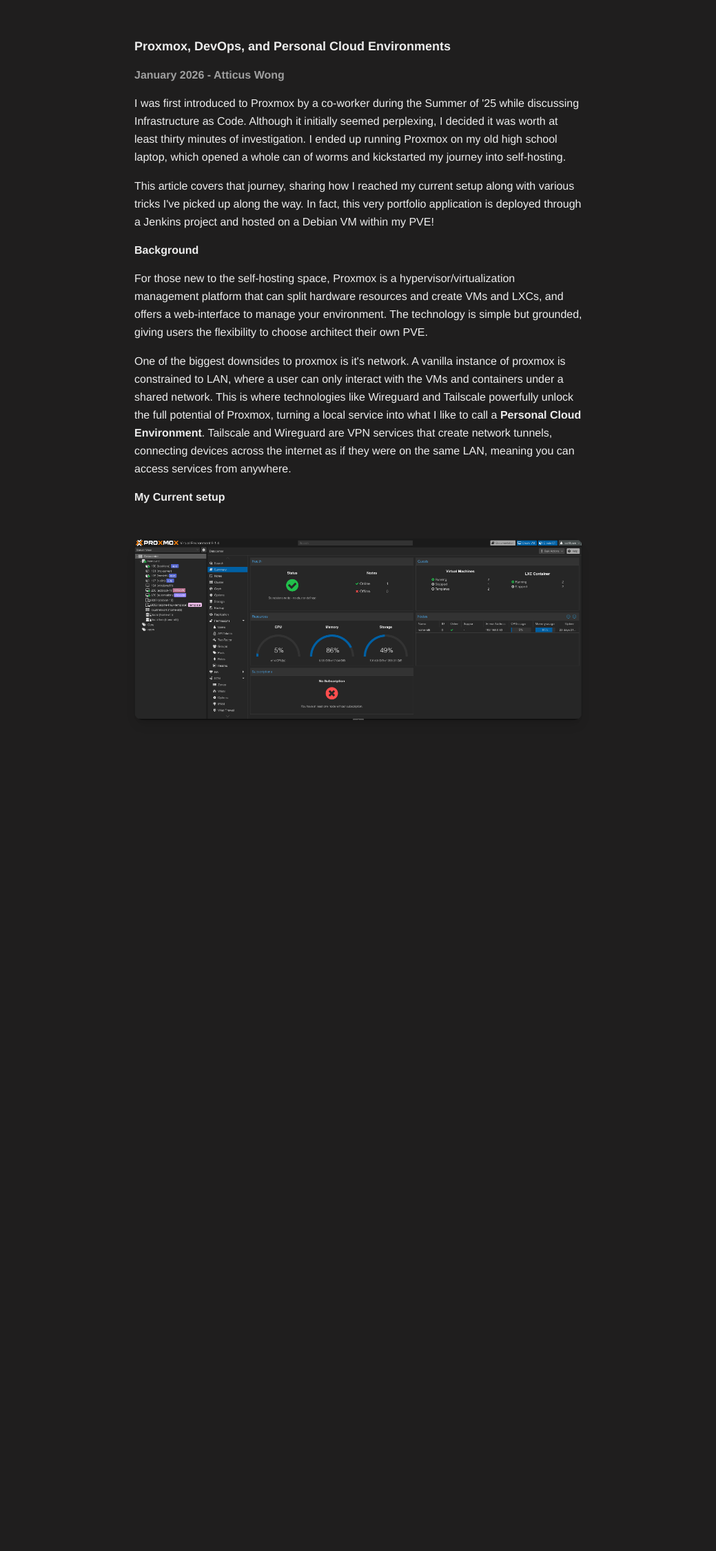
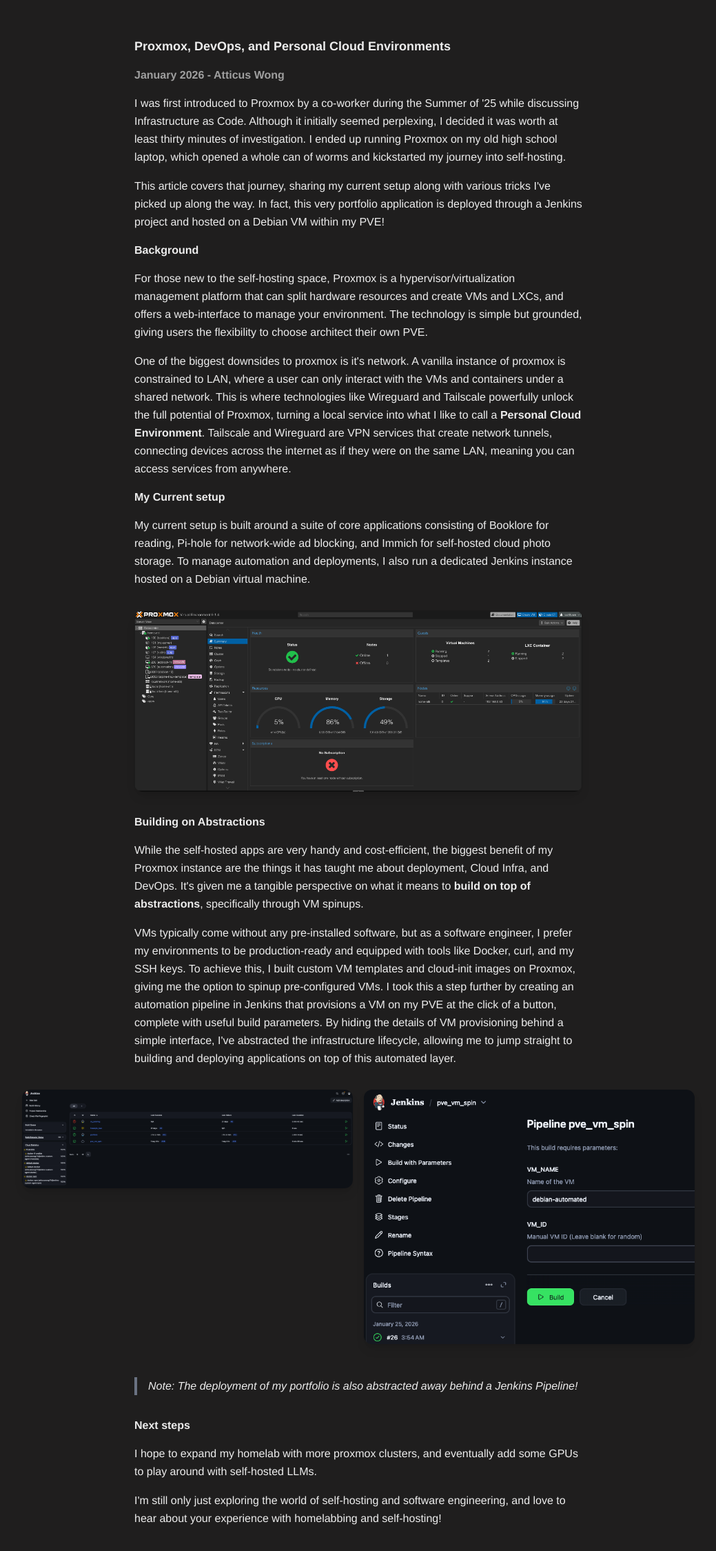
Before and after one commit to Atticus-Wong/portfolio, a Next.js app: page /proxmox in a window 1280 px wide. Shown: the part 107-2356 px from the top of the page at 69% size, without its empty margins (120-1159 px from the left). Before the commit the page ends 1263 px from the top, so only its background shows below. Built offline with nearby package versions, Linux system fonts and the light colour scheme.

Commit message:
add: finish proxmox devops article

```diff
--- a/src/app/proxmox/page.mdx
+++ b/src/app/proxmox/page.mdx
@@ -1,4 +1,5 @@
 import ArticleLayout from '@/components/ArticleLayout'
+import ZoomableImage from '@/components/ZoomableImage'
 
 export default function Layout({ children }) {
   return <ArticleLayout>{children}</ArticleLayout>
@@ -9,7 +10,7 @@
 
 I was first introduced to Proxmox by a co-worker during the Summer of '25 while discussing Infrastructure as Code. Although it initially seemed perplexing, I decided it was worth at least thirty minutes of investigation. I ended up running Proxmox on my old high school laptop, which opened a whole can of worms and kickstarted my journey into self-hosting.
 
-This article covers that journey, sharing how I reached my current setup along with various tricks I've picked up along the way. In fact, this very portfolio application is deployed through a Jenkins project and hosted on a Debian VM within my PVE!
+This article covers that journey, sharing my current setup along with various tricks I've picked up along the way. In fact, this very portfolio application is deployed through a Jenkins project and hosted on a Debian VM within my PVE!
 
 #### Background
 For those new to the self-hosting space, Proxmox is a hypervisor/virtualization management platform that can split hardware resources and create VMs and LXCs, and offers a web-interface to manage your environment. The technology is simple but grounded, giving users the flexibility to choose architect their own PVE.
@@ -18,4 +19,28 @@
 
 
 #### My Current setup
+
+My current setup is built around a suite of core applications consisting of Booklore for reading, Pi-hole for network-wide ad blocking, and Immich for self-hosted cloud photo storage. To manage automation and deployments, I also run a dedicated Jenkins instance hosted on a Debian virtual machine.
+
 ![My Server Setup](/PVE_environment.png)
+
+#### Building on Abstractions
+While the self-hosted apps are very handy and cost-efficient, the biggest benefit of my Proxmox instance are the things it has taught me about deployment, Cloud Infra, and DevOps. It's given me a tangible perspective on what it means to **build on top of abstractions**, specifically through VM spinups.
+
+VMs typically come without any pre-installed software, but as a software engineer, I prefer my environments to be production-ready and equipped with tools like Docker, curl, and my SSH keys. To achieve this, I built custom VM templates and cloud-init images on Proxmox, giving me the option to spinup pre-configured VMs. I took this a step further by creating an automation pipeline in Jenkins that provisions a VM on my PVE at the click of a button, complete with useful build parameters. By hiding the details of VM provisioning behind a simple interface, I've abstracted the infrastructure lifecycle, allowing me to jump straight to building and deploying applications on top of this automated layer.
+
+<div className="flex flex-col md:flex-row gap-4">
+  <div className="flex-1">
+    <ZoomableImage src="/Jenkins.png" alt="Jenkins instance" />
+  </div>
+  <div className="flex-1">
+    <ZoomableImage src="/pve_vm_spin.png" alt="PVE_VM_SPIN" />
+  </div>
+</div>
+
+> Note: The deployment of my portfolio is also abstracted away behind a Jenkins Pipeline!
+
+#### Next steps
+I hope to expand my homelab with more proxmox clusters, and eventually add some GPUs to play around with self-hosted LLMs.
+
+I'm still only just exploring the world of self-hosting and software engineering, and love to hear about your experience with homelabbing and self-hosting!
--- a/src/components/ZoomableImage.tsx
+++ b/src/components/ZoomableImage.tsx
@@ -16,7 +16,7 @@
         {...props}
         src={src}
         alt={alt}
-        className="rounded-xl shadow-lg w-full h-auto my-8 cursor-zoom-in hover:opacity-95 transition-opacity"
+        className="rounded-xl shadow-lg w-full h-auto my-4 cursor-zoom-in hover:opacity-95 transition-opacity"
         onClick={() => setIsOpen(true)}
       />
 
```
Also changed, not shown: public/Jenkins.png (added), public/pve_vm_spin.png (added).
